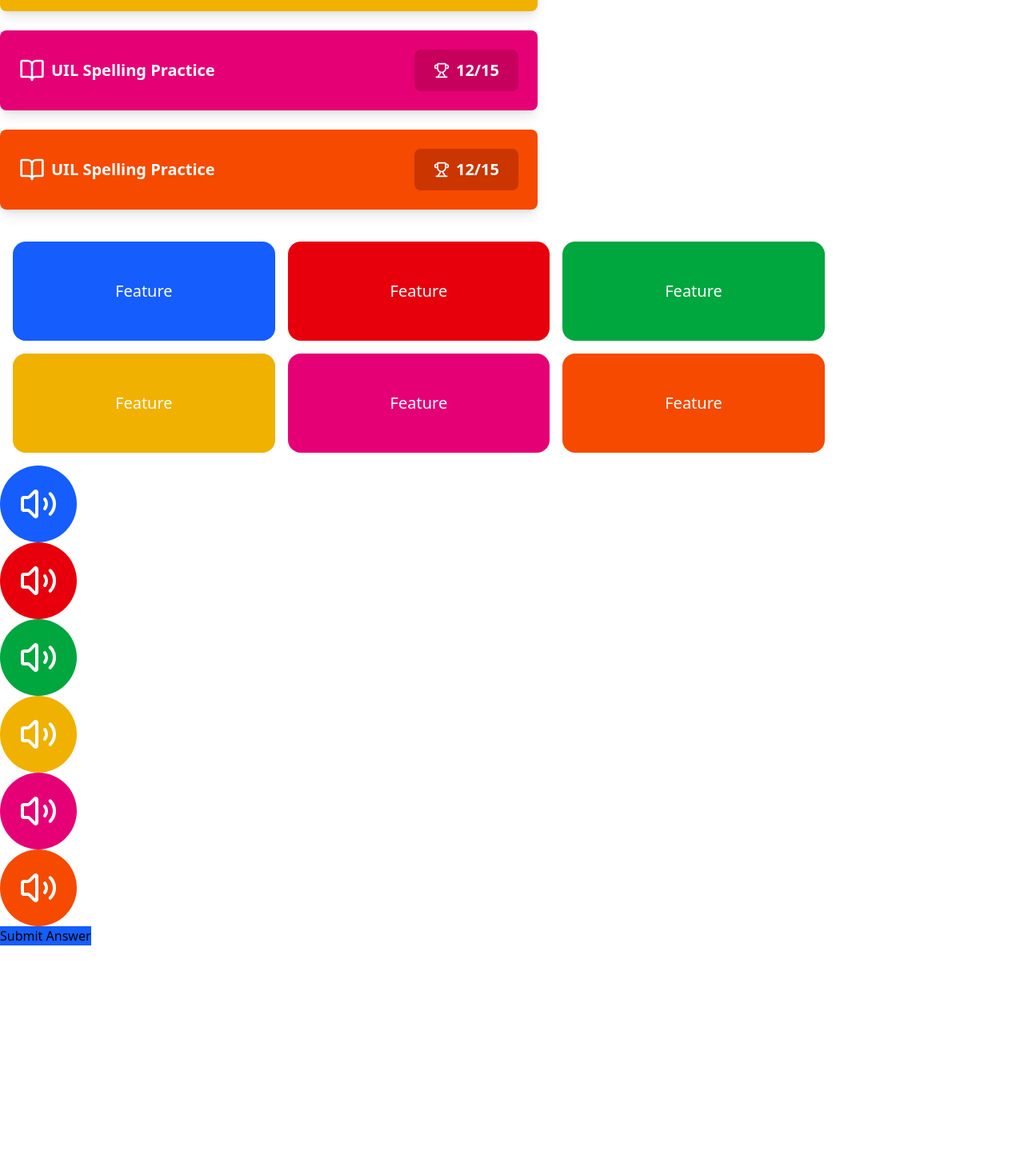
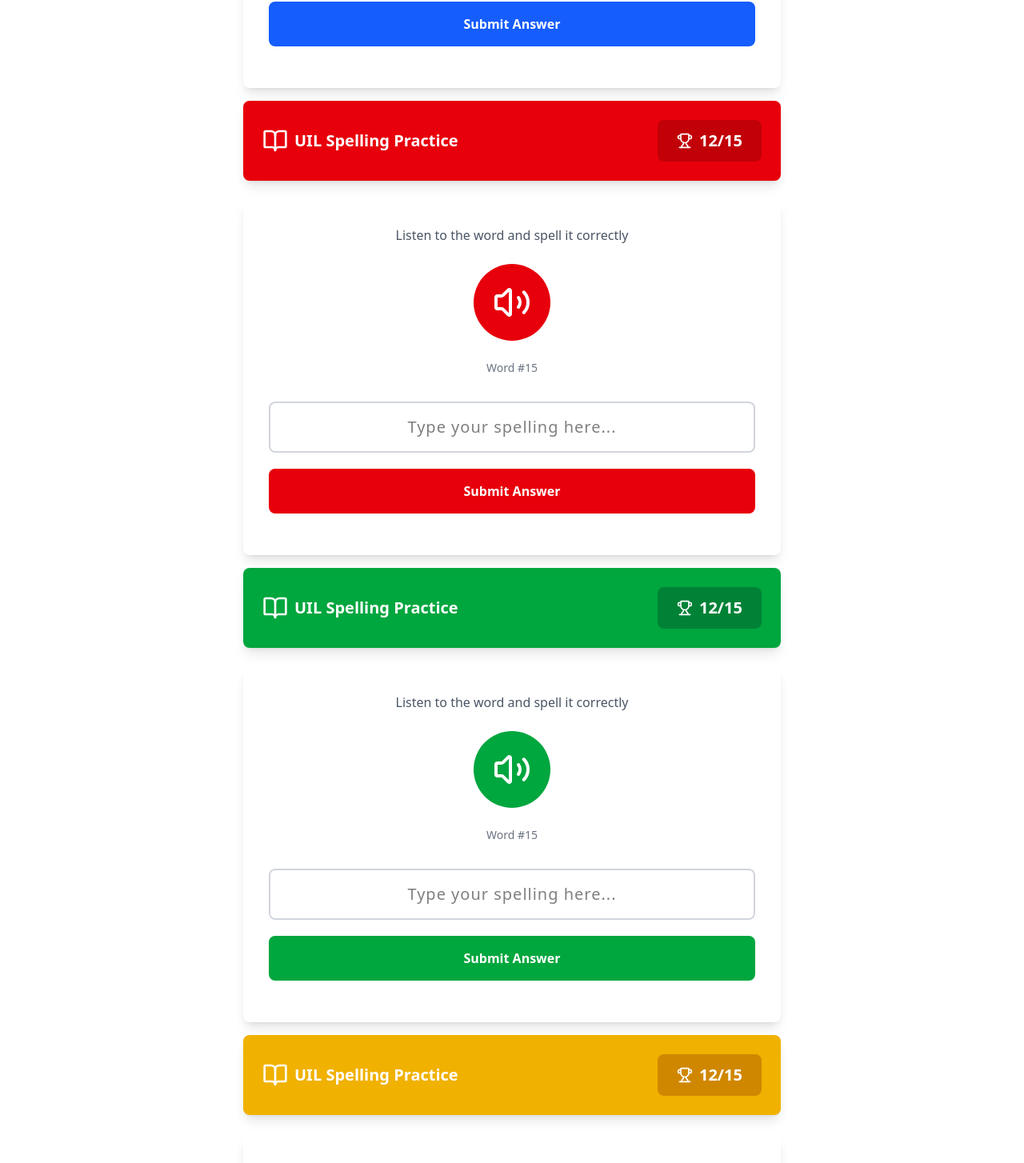
Before and after one commit to christopher-ridad/uil-spelling-app, a Next.js app: page / in a window 1280 px wide. Shown: the part 458-1912 px from the top of the page at 80% size. Before the commit the page ends 1640 px from the top, so only its background shows below. Built offline with nearby package versions, Linux system fonts and the light colour scheme.

Commit message:
add front of word card

```diff
--- a/app/page.tsx
+++ b/app/page.tsx
@@ -1,24 +1,73 @@
+'use client'
+
 import { COLORS } from '../lib/colors'
-import { FeatureButtonGrid, CardHeader, AudioButton, SubmitAnswerButton } from '../components'
-
+import { FeatureButtonGrid, CardHeader, AudioButton, SubmitAnswerButton, SpellingInput } from '../components'
+import { WordCardFront } from '../components'
+import { useState } from 'react'
 
 export default function Home() {
+    const [userInput, setUserInput] = useState('');
+
+    const handleInputChange = (e: React.ChangeEvent<HTMLInputElement>) => {
+    setUserInput(e.target.value);
+  };
     return (
         <main>
-            <CardHeader headerColor={COLORS.blue.bg} scoreDisplayColor={COLORS.blue.bgDark} headerText="UIL Spelling Practice" correct={12} total={15} />
-            <CardHeader headerColor={COLORS.red.bg} scoreDisplayColor={COLORS.red.bgDark} headerText="UIL Spelling Practice" correct={12} total={15} />
-            <CardHeader headerColor={COLORS.green.bg} scoreDisplayColor={COLORS.green.bgDark} headerText="UIL Spelling Practice" correct={12} total={15} />
-            <CardHeader headerColor={COLORS.yellow.bg} scoreDisplayColor={COLORS.yellow.bgDark} headerText="UIL Spelling Practice" correct={12} total={15} />
-            <CardHeader headerColor={COLORS.pink.bg}scoreDisplayColor={COLORS.pink.bgDark} headerText="UIL Spelling Practice" correct={12} total={15} />
-            <CardHeader headerColor={COLORS.orange.bg} scoreDisplayColor={COLORS.orange.bgDark} headerText="UIL Spelling Practice" correct={12} total={15} />
+            <WordCardFront
+                color={COLORS.blue.bg}
+                colorDark={COLORS.blue.bgDark}
+                colorHover={COLORS.blue.bgHover}
+                colorFocus={COLORS.blue.bgFocus}
+                headerText="UIL Spelling Practice"
+                score_correct={12}
+                score_total={15}
+            />
+            <WordCardFront
+                color={COLORS.red.bg}
+                colorDark={COLORS.red.bgDark}
+                colorHover={COLORS.red.bgHover}
+                colorFocus={COLORS.red.bgFocus}
+                headerText="UIL Spelling Practice"
+                score_correct={12}
+                score_total={15}
+            />
+            <WordCardFront
+                color={COLORS.green.bg}
+                colorDark={COLORS.green.bgDark}
+                colorHover={COLORS.green.bgHover}
+                colorFocus={COLORS.green.bgFocus}
+                headerText="UIL Spelling Practice"
+                score_correct={12}
+                score_total={15}
+            />
+            <WordCardFront
+                color={COLORS.yellow.bg}
+                colorDark={COLORS.yellow.bgDark}
+                colorHover={COLORS.yellow.bgHover}
+                colorFocus={COLORS.yellow.bgFocus}
+                headerText="UIL Spelling Practice"
+                score_correct={12}
+                score_total={15}
+            />
+            <WordCardFront
+                color={COLORS.pink.bg}
+                colorDark={COLORS.pink.bgDark}
+                colorHover={COLORS.pink.bgHover}
+                colorFocus={COLORS.pink.bgFocus}
+                headerText="UIL Spelling Practice"
+                score_correct={12}
+                score_total={15}
+            />
+            <WordCardFront
+                color={COLORS.orange.bg}
+                colorDark={COLORS.orange.bgDark}
+                colorHover={COLORS.orange.bgHover}
+                colorFocus={COLORS.orange.bgFocus}
+                headerText="UIL Spelling Practice"
+                score_correct={12}
+                score_total={15}
+            />
             <FeatureButtonGrid />
-            <AudioButton color={COLORS.blue.bg}/>
-            <AudioButton color={COLORS.red.bg}/>
-            <AudioButton color={COLORS.green.bg}/>
-            <AudioButton color={COLORS.yellow.bg}/>
-            <AudioButton color={COLORS.pink.bg}/>
-            <AudioButton color={COLORS.orange.bg}/>
-            <SubmitAnswerButton color={COLORS.blue.bg} buttonText="Submit Answer"/>
         </main>
     )
 }
--- a/components/atoms/AudioButton.tsx
+++ b/components/atoms/AudioButton.tsx
@@ -8,7 +8,7 @@ interface AudioButtonProps {
 
 export default function AudioButton({ color }: AudioButtonProps) {
     return (
-        <button className={`${color} text-white rounded-full w-24 h-24 flex items-center justify-center`}>
+        <button className={`${color} mx-auto my-6 text-white rounded-full w-24 h-24 flex items-center justify-center`}>
             <Volume2 className="w-12 h-12" />
         </button>
     )
--- a/components/atoms/SubmitAnswerButton.tsx
+++ b/components/atoms/SubmitAnswerButton.tsx
@@ -4,13 +4,14 @@ interface SubmitAnswerButtonProps {
     buttonText: string,
     onClick?: () => void,
     color: string
+    hoverColor: string
 }
 
-export default function SubmitAnswerButton({ buttonText, onClick, color }: SubmitAnswerButtonProps) {
+export default function SubmitAnswerButton({ buttonText, onClick, color, hoverColor }: SubmitAnswerButtonProps) {
   return (
     <button
             onClick={onClick}
-            className={`submit-answer-button ${color}`}
+            className={`flex-1 text-white cursor-pointer font-semibold my-5 w-full px-6 py-4 rounded-lg transition-colors ${color} ${hoverColor}`}
             type="submit"
         >
             {buttonText}
--- a/components/index.ts
+++ b/components/index.ts
@@ -1,2 +1,3 @@
 export * from './atoms'
 export * from './molecules'
+export * from './organisms'
--- /dev/null
+++ b/components/molecules/SpellingInput.tsx
@@ -0,0 +1,26 @@
+'use client'
+
+interface SpellingInputProps {
+    colorFocus: string
+    value: string
+    onChange: (e: React.ChangeEvent<HTMLInputElement>) => void
+    placeholder?: string
+}
+
+export default function SpellingInput({
+    colorFocus,
+    value,
+    onChange,
+    placeholder = "Type your spelling here..."
+}: SpellingInputProps) {
+    return (
+        <input
+            type="text"
+            value={value}
+            onChange={onChange}
+            placeholder={placeholder}
+            className={`w-full px-6 py-4 text-xl border-2 border-gray-300 rounded-lg ${colorFocus} focus:outline-none text-center font-mono tracking-wider disabled:bg-gray-100`}
+        >
+        </input>
+    )
+}
--- a/components/molecules/index.ts
+++ b/components/molecules/index.ts
@@ -1,4 +1,5 @@
 import CardHeader from './CardHeader'
 import FeatureButtonGrid from './FeatureButtonGrid'
+import SpellingInput from './SpellingInput'
 
-export { FeatureButtonGrid, CardHeader }
+export { FeatureButtonGrid, CardHeader, SpellingInput }
--- /dev/null
+++ b/components/organisms/WordCardFront.tsx
@@ -0,0 +1,65 @@
+'use client'
+
+import { useState } from 'react'
+import { COLORS } from '../../lib/colors'
+import AudioButton from '../atoms/AudioButton'
+import SubmitAnswerButton from '../atoms/SubmitAnswerButton'
+import CardHeader from '../molecules/CardHeader'
+import SpellingInput from '../molecules/SpellingInput'
+
+interface WordCardFrontProps {
+    color: string
+    colorDark: string
+    colorHover: string
+    colorFocus: string
+    headerText?: string
+    score_correct: number
+    score_total: number
+}
+
+export default function WordCardFront({ color, colorDark, colorHover, colorFocus, headerText="UIL Spelling Test", score_correct, score_total }: WordCardFrontProps) {
+    const [userInput, setUserInput] = useState('');
+    //const [score, setScore] = useState({ correct: 12, total: 15 });
+
+    const handleInputChange = (e: React.ChangeEvent<HTMLInputElement>) => {
+        setUserInput(e.target.value);
+    };
+
+    return (
+        <main className="max-w-2xl mx-auto">
+            {/* Header */}
+            <CardHeader
+                headerColor={color}
+                scoreDisplayColor={colorDark}
+                headerText={headerText}
+                correct={score_correct}
+                total={score_total}
+            />
+            {/* Main Card */}
+            <div className="bg-white rounded-lg shadow-lg p-8 mb-4">
+                <div className="text-center mb-8">
+                    <p className="text-gray-600 mb-4">Listen to the word and spell it correctly</p>
+
+                    {/* Audio Button */}
+                    <AudioButton color={color} />
+
+                    <p className="text-sm text-gray-500 mb-2">Word #{score_total}</p>
+                </div>
+
+                {/* Input Area */}
+                <SpellingInput
+                colorFocus={colorFocus}
+                value={userInput}
+                onChange={handleInputChange}
+                />
+
+                {/* Submit Button */}
+                <SubmitAnswerButton
+                    color={color}
+                    hoverColor={colorHover}
+                    buttonText="Submit Answer"
+                />
+            </div>
+        </main>
+    );
+}
--- /dev/null
+++ b/components/organisms/index.ts
@@ -0,0 +1,3 @@
+import WordCardFront from './WordCardFront'
+
+export { WordCardFront }
--- a/lib/colors.ts
+++ b/lib/colors.ts
@@ -2,31 +2,37 @@ export const COLORS = {
   blue: {
     bg: 'bg-blue-600',
     bgDark: 'bg-blue-700',
-    bgHover: 'hover:bg-blue-700'
+    bgHover: 'hover:bg-blue-700',
+    bgFocus: 'focus:border-blue-600'
   },
   red: {
     bg: 'bg-red-600',
     bgDark: 'bg-red-700',
-    bgHover: 'hover:bg-red-700'
+    bgHover: 'hover:bg-red-700',
+    bgFocus: 'focus:border-red-600'
   },
   green: {
     bg: 'bg-green-600',
     bgDark: 'bg-green-700',
-    bgHover: 'hover:bg-green-700'
+    bgHover: 'hover:bg-green-700',
+    bgFocus: 'focus:border-green-600'
   },
    yellow: {
     bg: 'bg-yellow-500',
     bgDark: 'bg-yellow-600',
-    bgHover: 'hover:bg-yellow-700'
+    bgHover: 'hover:bg-yellow-600',
+    bgFocus: 'focus:border-yellow-500'
   },
   pink: {
     bg: 'bg-pink-600',
     bgDark: 'bg-pink-700',
-    bgHover: 'hover:bg-pink-700'
+    bgHover: 'hover:bg-pink-700',
+    bgFocus: 'focus:border-pink-600'
   },
   orange: {
     bg: 'bg-orange-600',
     bgDark: 'bg-orange-700',
-    bgHover: 'hover:bg-orange-700'
+    bgHover: 'hover:bg-orange-700',
+    bgFocus: 'focus:border-orange-600'
   }
 }
```
Also changed, not shown: components/atoms/TypingBox.tsx (deleted), components/molecules/WordCardFront.tsx (deleted).
